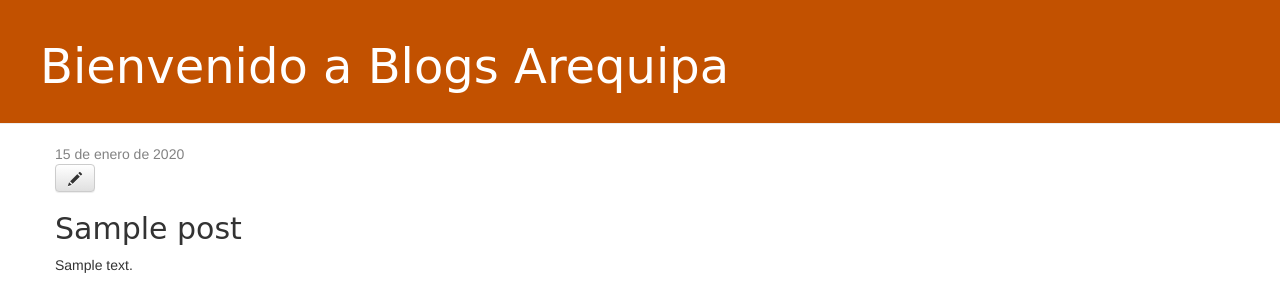
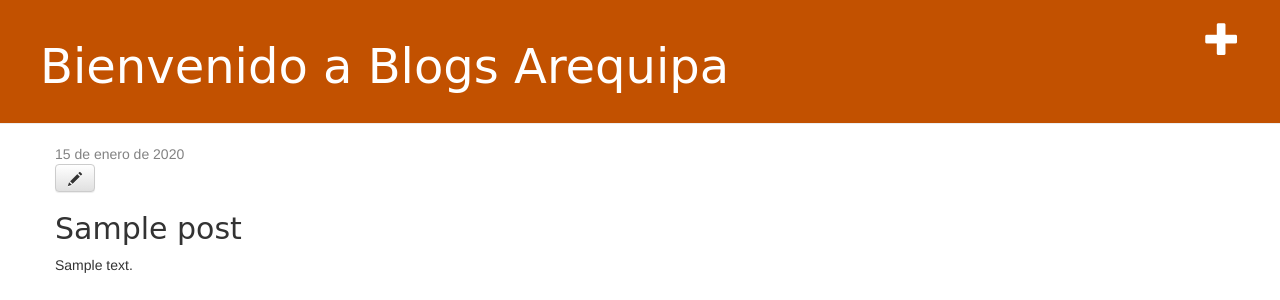
Before and after one commit to REPOSITORIOPW2/Lab05, a Django app: page /post/1/ in a window 1280 px wide. Shown: the top 300 px of the page. Run offline with Django 4.2, Linux system fonts and the light colour scheme; a user stored in the database is signed in; tables that the repository leaves empty hold one stand-in row (values such as "Sample post"); some libraries are stand-ins or nearby versions.

Commit message:
Se añadio seguridad para que cuando se cree un nuevo post pida el usuario

```diff
--- a/proyecto/blog/templates/blog/base.html
+++ b/proyecto/blog/templates/blog/base.html
@@ -11,6 +11,9 @@
 
 <body>
     <div class="page-header">
+        {% if user.is_authenticated %}
+            <a href="{% url 'post_new' %}" class="top-menu"><span class="glyphicon glyphicon-plus"></span></a>
+        {% endif %}
         <h1><a href="/">Bienvenido a Blogs Arequipa</a></h1>
     </div>
     <div class="content container">
```
